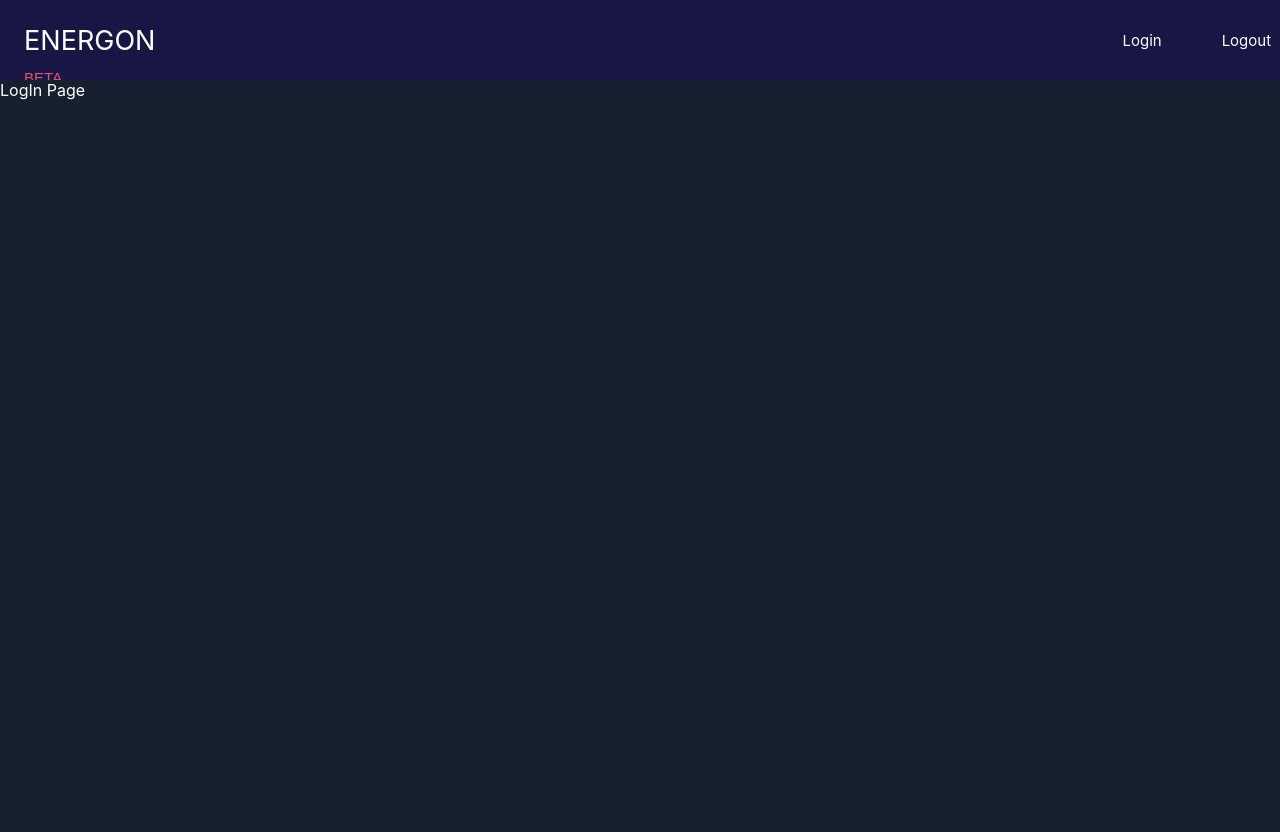
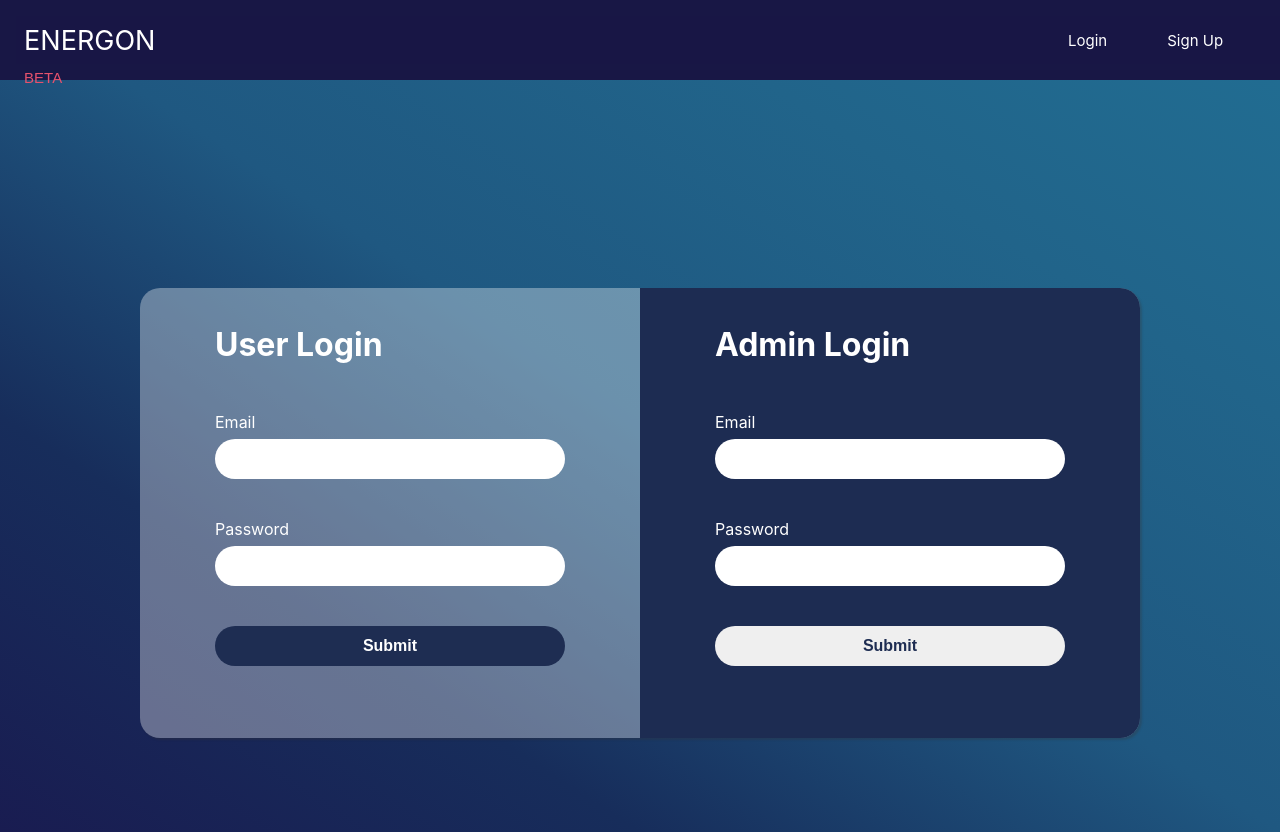
Before and after one commit to eofafrica4lyf/Energy-Management-System, a React (Create React App) app: page / in a window 1280 px wide. Shown: the top 832 px of the page. Built offline with nearby package versions, Linux system fonts and the light colour scheme; what react-fusioncharts would draw is missing.

Commit message:
Login page for both user and admin completed.

```diff
--- a/src/App.js
+++ b/src/App.js
@@ -8,7 +8,7 @@ import AppliancesPage from './components/dashboard/Body/AppliancesPage/Appliance
 import UsagePage from './components/dashboard/Body/UsagePage/UsagePage';
 import EmissionsPage from './components/dashboard/Body/EmissionsPage/EmissionsPage';
 import LoginPage from './components/LoginLogout/LoginPage';
-import LogoutPage from './components/LoginLogout/LogoutPage';
+import SignUpPage from './components/LoginLogout/SignUpPage';
 import LogHeader from './components/LoginLogout/LogHeader';
 
 function App() {
@@ -38,25 +38,26 @@ function App() {
           {/* <p>You are not logged in.</p> */}
           <Route exact path="/" component={LoginPage}/>
           <Route path="/login" component={LoginPage}/>
-          <Route path="/logout" component={LogoutPage}/>
+          <Route path="/signup" component={SignUpPage}/>
         </div>
       </Router>
 
       </>
                       :
       <Router>
-        <React.Fragment >
+        <div style={{display: "flex"}}>
           <DashboardHeader />
           <div id="logout" style={{float: "right", position: "absolute", right: "30px", top: "15px"}}>
             <button onClick={handleLogout} id="logout">Logout</button>
           </div>
           {/* <DashboardHome /> */}
-          <Route exact path='/dashboard' component={DashboardPage}/>
+          <Route exact path='/' component={DashboardPage}/>
+          <Route path='/dashboard' component={DashboardPage}/>
           <Route path='/costs' component={CostsPage}/>
           <Route path='/appliances' component={AppliancesPage}/>
           <Route path='/usage' component={UsagePage}/>
           <Route path='/emissions' component={EmissionsPage}/>
-        </React.Fragment>
+        </div>
       </Router>
     );
 }
--- a/src/components/LoginLogout/LogHeader.js
+++ b/src/components/LoginLogout/LogHeader.js
@@ -7,13 +7,15 @@ function LogHeader() {
     <div id='log-header' style={{display: 'flex', flexDirection: 'column', flex: '1 0 0', backgroundColor: '#181745', padding: '1em 0 1em 1em'}}>
       <div id="logheader" style={{height: "5vh", backgroundColor: "#181645", display: "flex", flexDirection: "row", paddingBottom: "3em"}}>
         <div id='log-logo' style={{flex:"1 0 10%", fontSize: '27px', display: "inline", padding: "0.3em"}}>
+            <a href="/" style={{textDecoration: "none", color: "white"}}>
             ENERGON
             <span style={{color: '#e6526d', fontFamily: 'Nunito Sans Light, sans-serif', fontWeight:'lighter', fontSize: '15px'}}>  BETA</span>
+            </a>
         </div>
         <nav id="log-nav" style={{flex: "1 0 90%"}}>
-          <ul style={{display: "flex", justifyContent: "flex-end"}}>
+          <ul style={{display: "flex", justifyContent: "flex-end", paddingRight: "3em"}}>
             <li id="login"><NavLink activeClassName='active' to="/login">Login</NavLink></li>
-            <li id="logout"><NavLink activeClassName='active' to="/logout">Logout</NavLink></li>
+            <li id="logout"><NavLink activeClassName='active' to="/logout">Sign Up</NavLink></li>
           </ul>
         </nav>
       </div>
--- a/src/components/LoginLogout/LoginPage.js
+++ b/src/components/LoginLogout/LoginPage.js
@@ -4,7 +4,46 @@ function LoginPage() {
   return (
     <div id="log-body">
         <main>
-          LogIn Page
+          <div id="login-form">
+
+            <div id="user-login">
+              <div>
+                <form action="">
+                  <h1>User Login</h1>
+                  <div className="formgroup">
+                    <label htmlFor="email">Email</label>
+                    <input type="text" className="email"/>
+                  </div>
+                  <div className="formgroup">
+                    <label htmlFor="password">Password</label>
+                    <input type="password" className="password"/>
+                  </div>
+                  <div className="formgroup">
+                    <input id="user-login" type="submit" style={{backgroundColor: "#1E2D52", color: "white"}}/>
+                  </div>
+                </form>
+              </div>
+            </div>
+            <div id="admin-login">
+              <div>
+                <form action="">
+                  <h1>Admin Login</h1>
+                  <div className="formgroup">
+                    <label htmlFor="email">Email</label>
+                    <input type="text" className="email"/>
+                  </div>
+                  <div className="formgroup">
+                    <label htmlFor="password">Password</label>
+                    <input type="password" className="password"/>
+                  </div>
+                  <div className="formgroup">
+                    <input id="admin-login" type="submit" style={{color: "#1E2D52",}}/>
+                  </div>
+                </form>
+              </div>
+            </div>
+
+          </div>
         </main>
     </div>
   )
--- a/src/index.css
+++ b/src/index.css
@@ -200,7 +200,73 @@ g.raphael-group-16-creditgroup {
 #log-body{
   display: flex;
   flex-direction: row;
-  background-color: #17202e;
   min-height: calc(100vh - 48px);
   height: auto;
 }
+
+#log-body main{
+  display: flex;
+  flex-direction: column;
+  justify-content: center;
+  flex: 1 0 0;
+  margin: auto;
+  margin-top: 13em;
+}
+
+#login-form{
+  display: flex;
+  height: 450px;
+  background-color: #ffffff57;
+  box-shadow: 2px 2px 2px 0px #35323247;
+  margin: auto;
+  width: 1000px;
+  border-radius: 20px;
+}
+
+#login-form > div{
+  width: 50%;
+  padding: 1em;
+  margin: 0 auto;
+}
+
+
+div#admin-login{
+  background-color: #1D2C52;
+  border-radius: 0 20px 20px 0;
+}
+form{
+  width: 350px;
+  margin: auto;
+}
+
+form h1 {
+  margin-bottom: 1.5em;
+}
+
+.formgroup{
+  margin-bottom: 2.5em;
+}
+
+.formgroup label {
+  margin: 7px auto 5px auto;
+  display: block;
+}
+
+.formgroup input {
+  margin: 7px 0 5px 0;
+  display: block;
+  /* border: 1px solid white; */
+  border: none;
+  height: 40px;
+  width: 350px;
+  border-radius: 20px;
+}
+
+input[type=text], input[type=password]{
+  padding-left: 15px;
+}
+
+input[type=submit]{
+  font-weight: 700;
+  font-size: 1em;
+}
```
Also changed, not shown: src/components/LoginLogout/SignUpPage.js (renamed from src/components/LoginLogout/LogoutPage.js).
